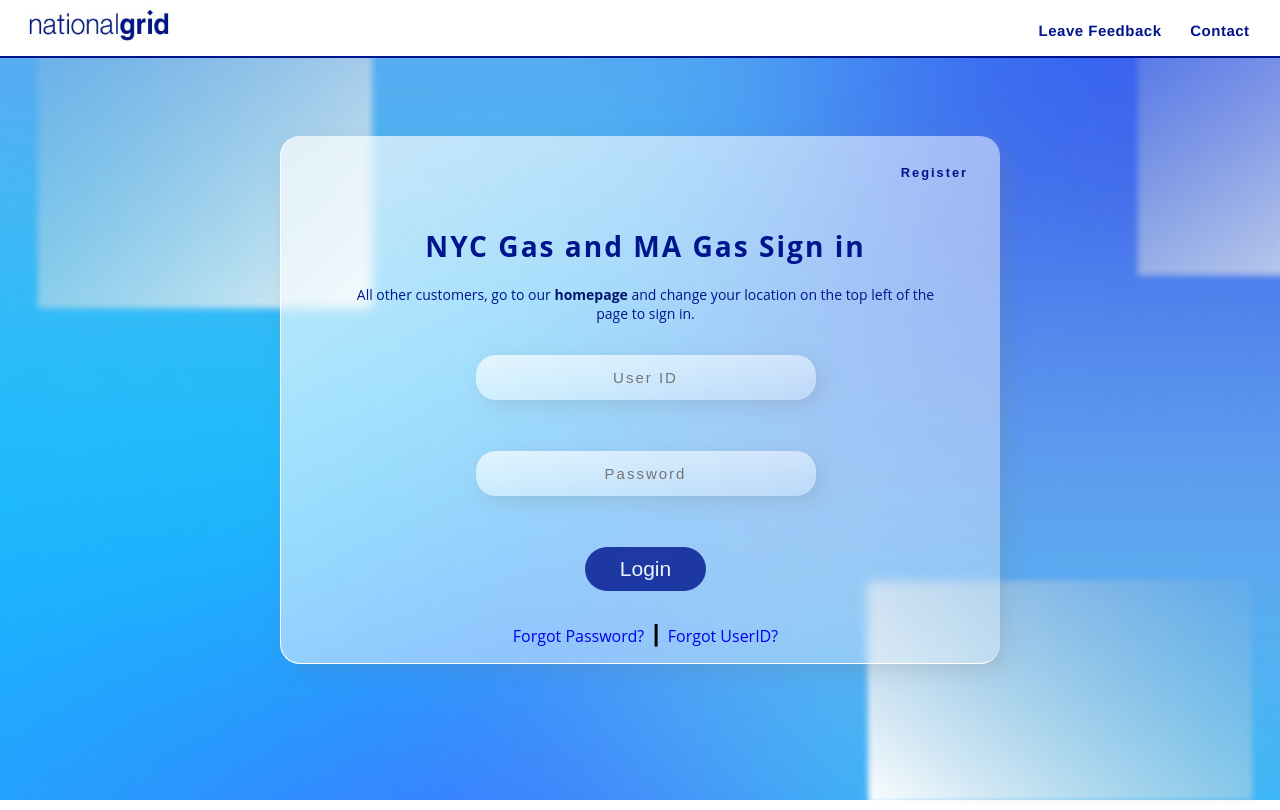
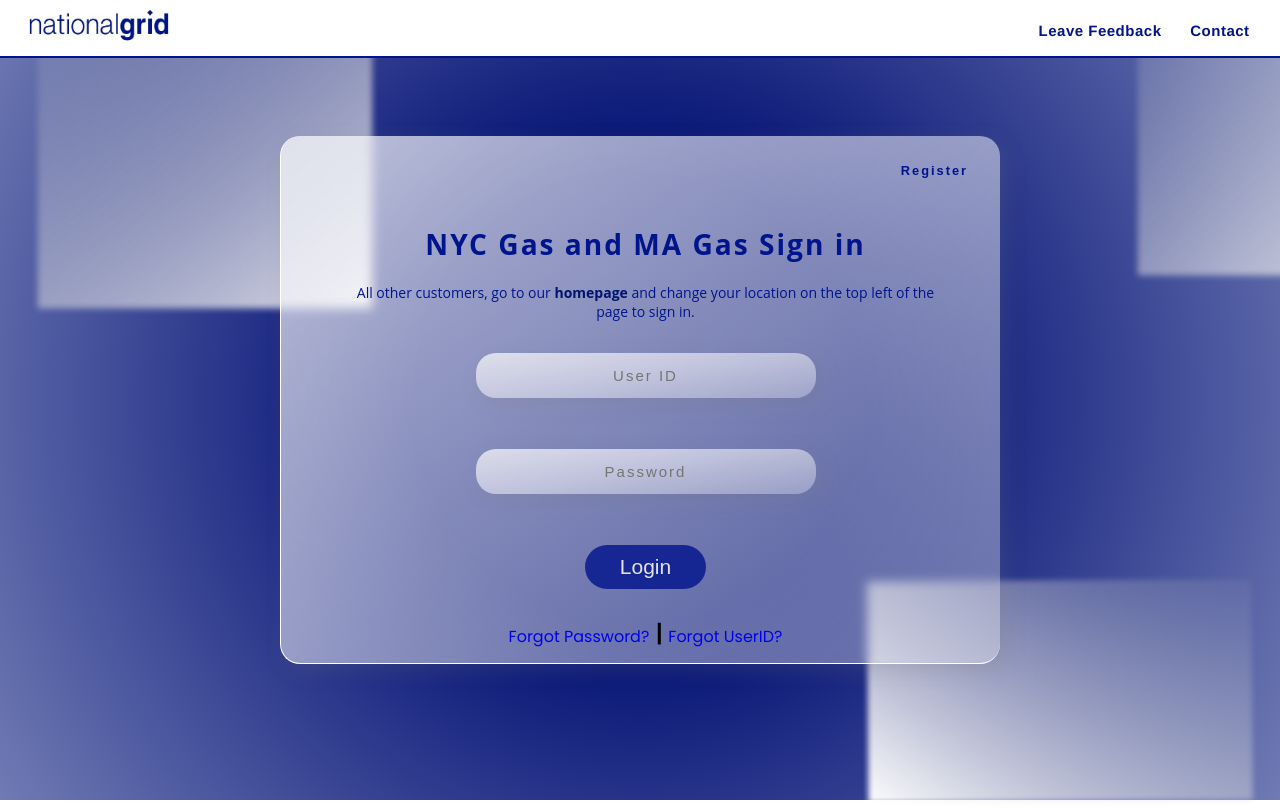
Before and after one commit to nirmaperera/NationalGridRedesign, a React (Create React App) app: page / in a window 1280 px wide. Shown: the top 810 px of the page. Built offline with nearby package versions, Linux system fonts and the light colour scheme.

Commit message:
toggle programs and home page css fix

```diff
--- a/src/components/credentials/login/login.scss
+++ b/src/components/credentials/login/login.scss
@@ -2,11 +2,14 @@
 
 .App {
 	height: 100vh;
-	font-family: "Open Sans", sans-serif;
-	background-image: linear-gradient(to right, #0acffe 0%, #495aff 100%);
-	background: url('../../../assets/images/Desktop.png');
-	background-repeat: no-repeat;
-	background-size: auto;
+	text-align: center;
+    display: flex;
+    justify-content: center;
+    align-items: center;
+    flex-direction: row;
+	font-family: 'Poppins', sans-serif;
+	background: rgb(2,16,115);
+background: radial-gradient(circle, rgba(2,16,115,1) 30%, rgba(112,123,180,1) 100%);
 	.topGrid{
 		position: absolute;
 		top: -100px;
--- a/src/components/credentials/register/register.scss
+++ b/src/components/credentials/register/register.scss
@@ -1,10 +1,4 @@
 @import '../../../main.scss';
-
-.App {
-	text-align: center;
-	@include flexCenter(row);
-	font-family: "Open Sans", sans-serif;
-}
 
 .base-container{
 	width: 90%;
--- a/src/components/dashboard/Dashboard.js
+++ b/src/components/dashboard/Dashboard.js
@@ -36,7 +36,8 @@ class Dashboard extends Component {
 			prevdueDate: '',
 			paperless: true,
 			directPay: false,
-			balanced: false
+			balanced: false,
+			confirm: false
 
 		};
 	}
@@ -111,16 +112,16 @@ class Dashboard extends Component {
 						<h4 className="animated slideInDown"> balanced due on <span>{dueDate}</span></h4>
 						<button type="button" onClick={this.showModal}> Pay This Bill <i className="fas fa-money-bill-alt"></i></button>
 						<button> View Your Bill <i className="fas fa-file-invoice-dollar"></i></button>
-						<p> Your previous bill on {prevdueDate} was $226.97 </p>
+						<p> Your previous bill on {prevdueDate} was <span>$226.97</span> </p>
 					</div>
 
 					<div className="billing">
 						<h4>Billing Program Status</h4>
 						<div className="billing__row">
 							<p> Paperless Billing </p>
-							<span>
+							<span onClick={() => this.setState({ paperless: !this.state.paperless, confirm: true })}>
 								{paperless ? <i class="fas fa-check" style={{ color: "white" }}></i> :
-									<span><i class="fas fa-times"></i> </span>
+									<span><i class="fas fa-times" ></i> </span>
 								}
 
 							</span>
@@ -128,7 +129,7 @@ class Dashboard extends Component {
 
 						<div className="billing__row">
 							<p> Balanced Billing </p>
-							<span>
+							<span onClick={() => this.setState({ balanced: !this.state.balanced })}>
 								{balanced ? <i class="fas fa-check" style={{ color: "white" }}></i> :
 									<span><i class="fas fa-times"></i> </span>
 								}
@@ -136,7 +137,7 @@ class Dashboard extends Component {
 						</div>
 						<div className="billing__row">
 							<p> Direct Billing </p>
-							<span>
+							<span onClick={() => this.setState({ directPay: !this.state.directPay })}>
 								{directPay ? <i class="fas fa-check" style={{ color: "white" }}></i> :
 									<span><i class="fas fa-times"></i> </span>
 								}
@@ -180,7 +181,11 @@ class Dashboard extends Component {
 				<Modal showModal={showModal} handleClose={this.hideModal}>
 					<ModalBill handleClose={this.hideModal} />
 				</Modal>
-			</div >
+
+
+
+
+			</div>
 		)
 	}
 }
```
Also changed, not shown: src/assets/images/topGrid.png.
